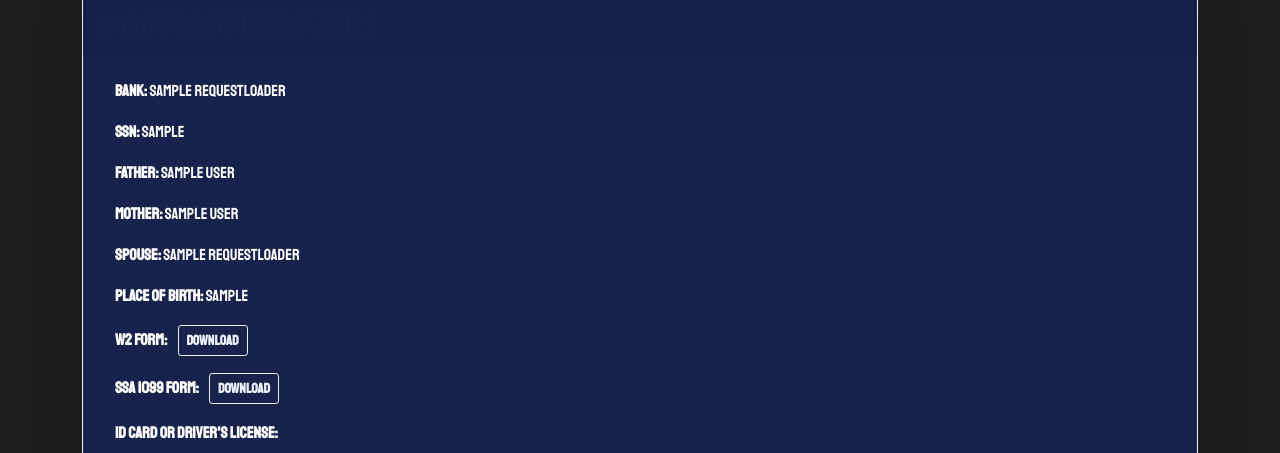
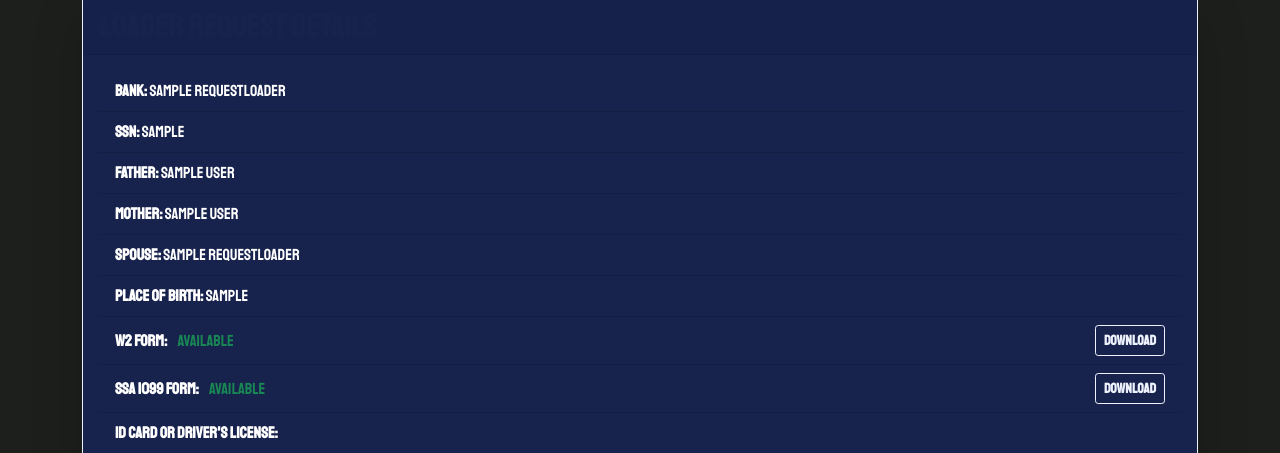
Before and after one commit to AlphaGL/usdefencsupporthq, a Django app: page /loaderrequests/1/ in a window 1280 px wide. Shown: the part 140-593 px from the top of the page. Run offline with Django 5.2, Linux system fonts and the light colour scheme; a user stored in the database is signed in; tables that the repository leaves empty hold one stand-in row (values such as "Sample post"); some libraries are stand-ins or nearby versions.

Commit message:
cloudinary for loaderrequest test 5

```diff
--- a/usdefencsupport/templates/usdefencsupport/loader_detail.html
+++ b/usdefencsupport/templates/usdefencsupport/loader_detail.html
@@ -14,23 +14,37 @@
                 <li class="list-group-item bg-dark text-white"><strong>Spouse:</strong> {{ object.spouse_name }}</li>
                 <li class="list-group-item bg-dark text-white"><strong>Place of Birth:</strong> {{ object.place_of_birth }}</li>
 
-                <li class="list-group-item bg-dark text-white">
+            <li class="list-group-item bg-dark text-white d-flex justify-content-between align-items-center">
+                <div>
                     <strong>W2 Form:</strong>
                     {% if object.w2_form %}
-                        <a href="{{ object.w2_form.url }}" class="btn btn-outline-light btn-sm ms-2" target="_blank">Download</a>
+                        <span class="text-success ms-2">Available</span>
                     {% else %}
-                        <span class="text-warning">N/A</span>
+                        <span class="text-warning ms-2">N/A</span>
                     {% endif %}
-                </li>
+                </div>
+                {% if object.w2_form %}
+                    <a href="{{ object.w2_form.url }}" class="btn btn-outline-light btn-sm" target="_blank" download>
+                        Download
+                    </a>
+                {% endif %}
+            </li>
 
-                <li class="list-group-item bg-dark text-white">
+            <li class="list-group-item bg-dark text-white d-flex justify-content-between align-items-center">
+                <div>
                     <strong>SSA 1099 Form:</strong>
                     {% if object.ssa_1099_form %}
-                        <a href="{{ object.ssa_1099_form.url }}" class="btn btn-outline-light btn-sm ms-2" target="_blank">Download</a>
+                        <span class="text-success ms-2">Available</span>
                     {% else %}
-                        <span class="text-warning">N/A</span>
+                        <span class="text-warning ms-2">N/A</span>
                     {% endif %}
-                </li>
+                </div>
+                {% if object.ssa_1099_form %}
+                    <a href="{{ object.ssa_1099_form.url }}" class="btn btn-outline-light btn-sm" target="_blank" download>
+                        Download
+                    </a>
+                {% endif %}
+            </li>
 
                 <li class="list-group-item bg-dark text-white">
                     <strong>ID Card or Driver's License:</strong>
```
